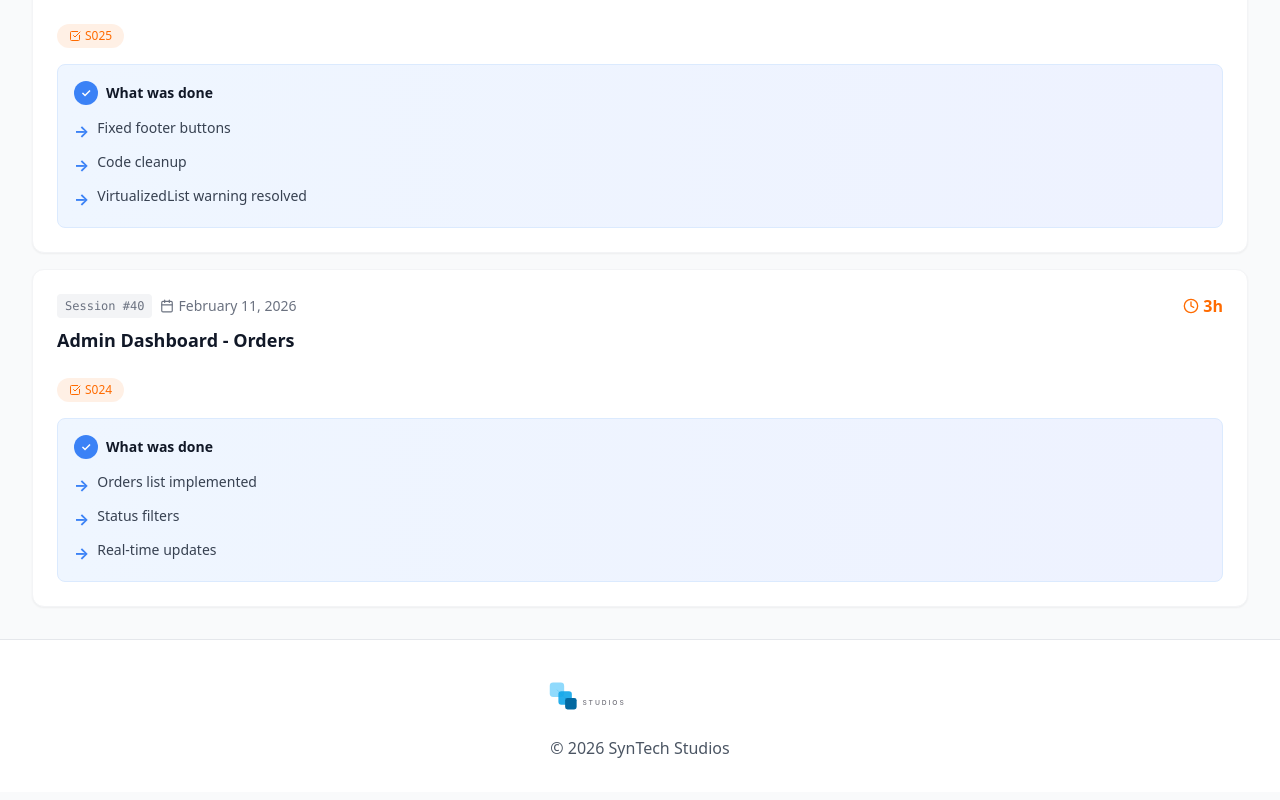
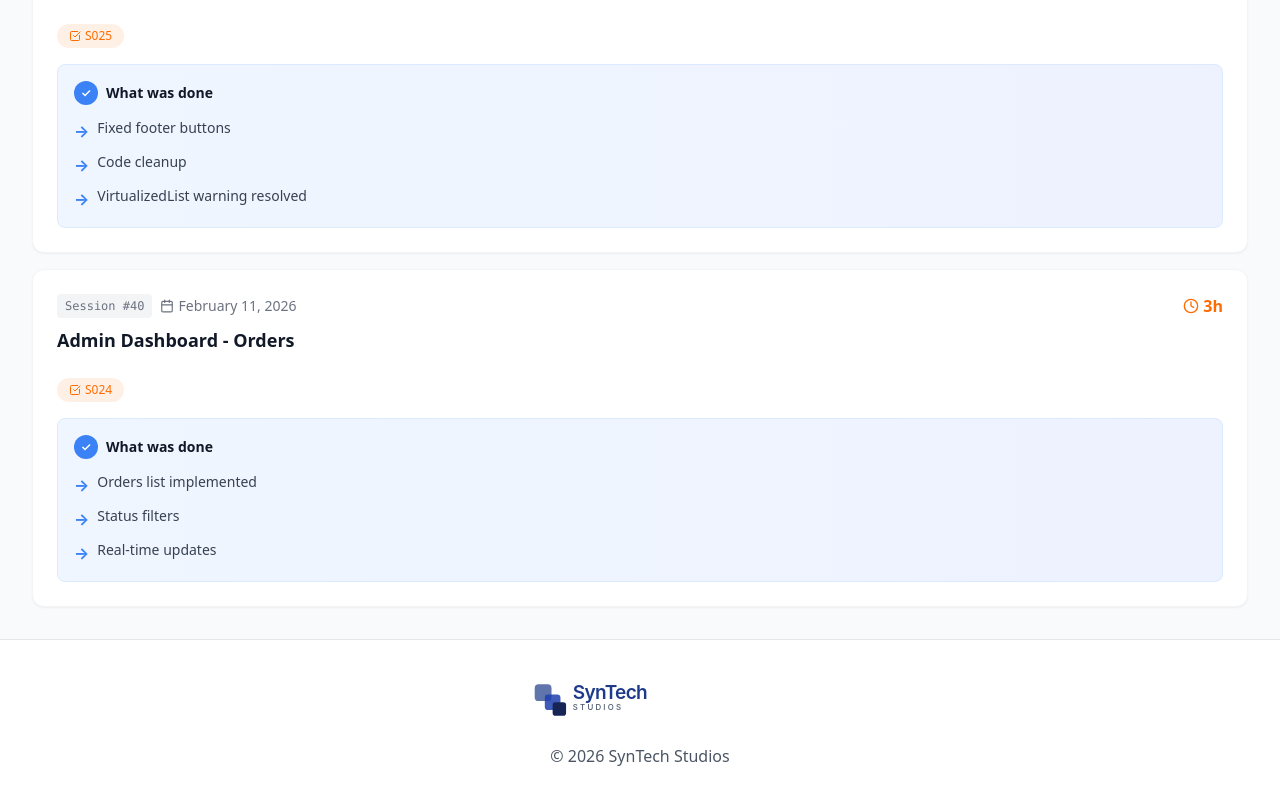
Before and after one commit to Samdev3615/easy-return-dashboard, a React (Vite) app: page / in a window 1280 px wide. Shown: the part 1910-2710 px from the top of the page. Built offline with nearby package versions, Linux system fonts and the light colour scheme.

Commit message:
Update: Enlarge SynTech logo and use same logo in footer

```diff
--- a/src/components/Layout.tsx
+++ b/src/components/Layout.tsx
@@ -58,7 +58,7 @@ export default function Layout({ children }: LayoutProps) {
               <img
                 src="/syntech-full.svg"
                 alt="SynTech Studios"
-                className="h-8 hidden md:block"
+                className="h-10 hidden md:block"
               />
             </div>
           </div>
@@ -75,9 +75,9 @@ export default function Layout({ children }: LayoutProps) {
         <div className="max-w-7xl mx-auto px-4 sm:px-6 lg:px-8">
           <div className="flex flex-col items-center justify-center gap-4">
             <img
-              src="/syntech-logo.svg"
+              src="/syntech-full.svg"
               alt="SynTech Studios"
-              className="h-12"
+              className="h-14"
             />
             <div className="text-base text-gray-600 font-medium">
               © 2026 SynTech Studios
```
